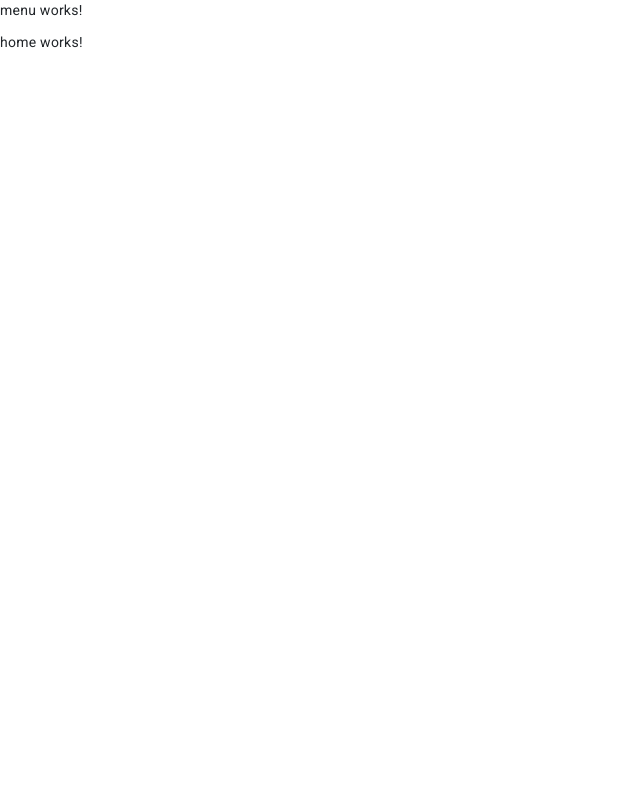
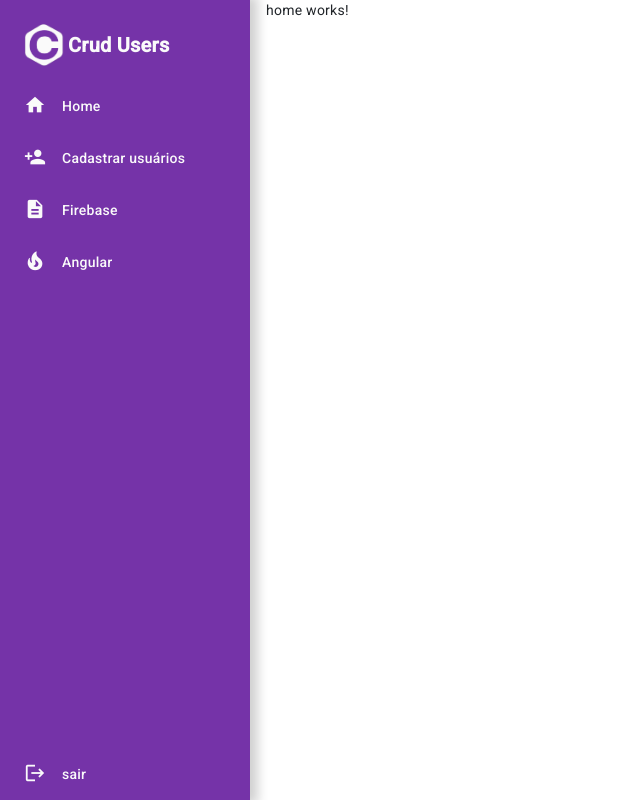
Before and after one commit to anamsilva1981/crud-usuarios, an Angular app: page /home in a window 1280 px wide. Shown: the whole page, without its empty margins (0-640 px from the left). Built offline with nearby package versions, Linux system fonts and the light colour scheme.

Commit message:
feat(chore): adiciona MatIconModule ap modulo central, adiciona estilos ao menu, adiciona classes, rotas, imagens e links no menu

```diff
--- a/src/app/app.module.ts
+++ b/src/app/app.module.ts
@@ -9,6 +9,7 @@
 import { FormsModule } from '@angular/forms';
 import { HomeComponent } from './pages/home/home.component';
 import { MenuComponent } from './components/menu/menu.component';
+import { MatIconModule } from '@angular/material/icon';
 
 @NgModule({
   declarations: [
@@ -21,7 +22,8 @@
   imports: [
     BrowserModule,
     AppRoutingModule,
-    FormsModule
+    FormsModule,
+    MatIconModule
   ],
   providers: [
     provideAnimationsAsync()
--- a/src/app/components/menu/menu.component.css
+++ b/src/app/components/menu/menu.component.css
@@ -0,0 +1,55 @@
+.sidemenu{
+    width: 250px;
+    height: 100vh;
+    min-height: 100vh;
+    display: block;
+    float: left;
+    background-color: var(--primary-color);
+    padding: 10px 0px;
+    box-shadow: 4px 0px 10px 4px #0a0a0a30;
+    margin-right: 16px;
+
+    ul{
+        padding: 0;
+    }
+
+    .logo{
+        font-size: 20px;
+        font-weight: bold;
+        margin-left: 4px;
+    }
+
+    li{
+        font-size: 14px;
+        font-weight: 500;
+        color: #fafafa;
+        padding: 14px 24px;
+        margin: 0;
+        display: flex;
+        align-items: center;
+        justify-content: left;
+        transition: 0.3s linear all;
+
+        mat-icon{
+            margin-right: 14px;
+            font-size: 22px;
+        }
+
+        &:hover{
+            background: #e6e6e6;
+            cursor: pointer;
+            color: var(--primary-color);
+        }
+
+    }
+
+    .logout{
+        position: absolute;
+        bottom: 0px;
+        width: 210px;
+    }
+
+    a{
+        text-decoration: none;
+    }
+}
--- a/src/app/components/menu/menu.component.html
+++ b/src/app/components/menu/menu.component.html
@@ -1 +1,13 @@
-<p>menu works!</p>
+<nav class="sidemenu">
+    <ul>
+        <li>
+            <img src="../../../assets/image/logo.png" alt="logotipo da pagina" width="40px">
+            <span class="logo" >Crud Users</span>
+        </li>
+        <li routerLink="/home"><mat-icon>home</mat-icon>Home</li>
+        <li routerLink="/usuarios"><mat-icon>person_add</mat-icon>Cadastrar usuários</li>
+        <a href="https://firebase.google.com/?hl=pt-br" target="_blank"><li><mat-icon>description</mat-icon>Firebase</li></a>
+        <a href="https://angular.dev/" target="_blank"><li><mat-icon>local_fire_department</mat-icon>Angular</li></a>
+        <li routerLink="/login" class="logout"><mat-icon>logout</mat-icon>sair</li>
+    </ul>
+</nav>
```
